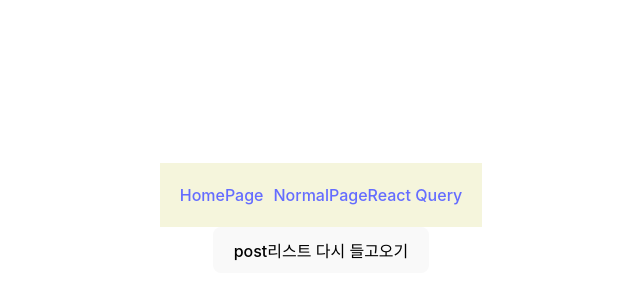
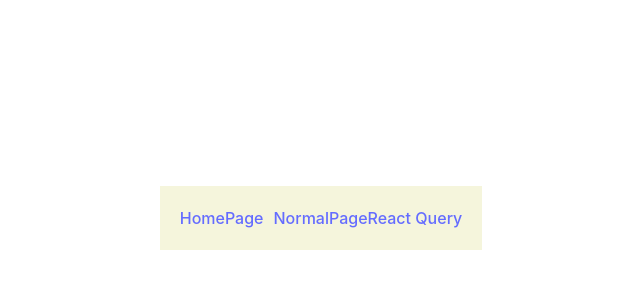
Before and after one commit to devdong9897/react-query-study, a React (Vite) app: page /react-query in a window 1280 px wide. Shown: the part 182-482 px from the top of the page, without its empty margins (319-959 px from the left). Built offline with nearby package versions, Linux system fonts and the light colour scheme; data requests are answered from the project's data file.

Commit message:
feat: 여러개의 요청 결과를 하나로 합치기

```diff
--- /dev/null
+++ b/src/hooks/usePosts.jsx
@@ -0,0 +1,18 @@
+import { useQuery } from "@tanstack/react-query";
+import axios from "axios";
+
+const fetchPost = () => {
+  // const id = queryData.queryKey[1];
+  return axios.get(`http://localhost:3004/posts/`);
+};
+
+export const usePostQuery = () => {
+  return useQuery({
+    queryKey: ["posts"],
+    queryFn: () => fetchPost(),
+    retry: 1,
+    select: (data) => {
+      return data.data;
+    },
+  });
+};
--- a/src/pages/NormalPage.jsx
+++ b/src/pages/NormalPage.jsx
@@ -1,21 +1,24 @@
 import { useEffect, useState } from "react";
+import { usePostQuery } from "../hooks/usePosts";
 
 export const NormalPage = () => {
-  const [isLoading, setIsLoading] = useState(false);
-  const [data, setData] = useState([]);
+  // const [isLoading, setIsLoading] = useState(false);
+  // const [data, setData] = useState([]);
 
-  const fetchPost = async () => {
-    setIsLoading(true);
-    const url = "http://localhost:3004/posts";
-    const response = await fetch(url);
-    const data = await response.json();
-    setIsLoading(false);
-    setData(data);
-  };
+  // const fetchPost = async () => {
+  //   setIsLoading(true);
+  //   const url = "http://localhost:3004/posts";
+  //   const response = await fetch(url);
+  //   const data = await response.json();
+  //   setIsLoading(false);
+  //   setData(data);
+  // }'
 
-  useEffect(() => {
-    fetchPost();
-  }, []);
+  // useEffect(() => {
+  //   fetchPost();
+  // }, []);
+
+  const { data, isLoading, isError, error } = usePostQuery();
 
   if (isLoading) {
     return <h1>Loading...</h1>;
--- a/src/pages/ReactQueryPage.jsx
+++ b/src/pages/ReactQueryPage.jsx
@@ -1,38 +1,33 @@
-import { useQuery } from "@tanstack/react-query";
+import React from "react";
+import { usePostQuery } from "../hooks/usePosts";
+import { useQueries } from "@tanstack/react-query";
 import axios from "axios";
-import React from "react";
+import { data } from "react-router-dom";
 
 const ReactQueryPage = () => {
-  const fetchPost = (queryData) => {
-    const id = queryData.queryKey[1];
+  const ids = [1, 2, 3, 4];
+
+  const fetchPostDetail = (id) => {
     return axios.get(`http://localhost:3004/posts/${id}`);
   };
-  // useQuery: 데이터를 서버에서 가져오는 기능을 하는 React Hook.
-  const { isLoading, data, isError, error, refetch } = useQuery({
-    queryKey: ["posts", 1],
-    queryFn: fetchPost,
-    retry: 1,
-    select: (data) => {
-      return data.data;
+
+  const results = useQueries({
+    queries: ids.map((id) => {
+      return {
+        queryKey: ["posts", id],
+        queryFn: () => fetchPostDetail(id),
+      };
+    }),
+    // combine: 여러 개의 요청 결과를 하나로 합치는 역할.
+    combine: (results) => {
+      return {
+        data: results.map((result) => result.data?.data),
+      };
     },
   });
-  console.log("ddd", data, isLoading);
-  console.log("error", isError, error);
 
-  if (isLoading) {
-    return <h1>Loading...</h1>;
-  }
-  if (isError) {
-    return <h1>{error.message}</h1>;
-  }
-  return (
-    <div>
-      {/* {data?.map((item) => (
-        <div key={item.id}>{item.title}</div>
-      ))} */}
-      <button onClick={refetch}>post리스트 다시 들고오기</button>
-    </div>
-  );
+  console.log("rrr", results);
+  return <div></div>;
 };
 
 export default ReactQueryPage;
```
